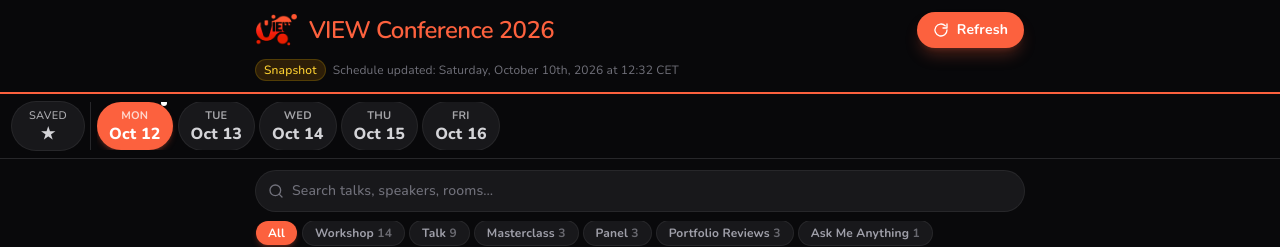
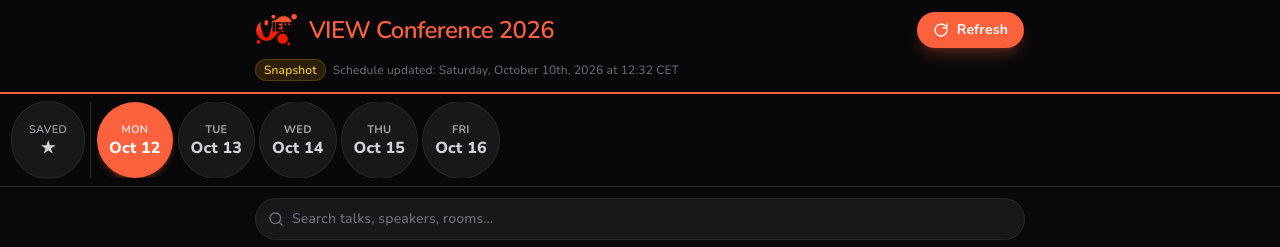
Before and after one commit to jonaskluger/view-2026, a React (Vite) app: page / in a window 1280 px wide. Shown: the top 247 px of the page. Built offline with nearby package versions, Linux system fonts and the light colour scheme; no server answers.

Commit message:
Round day tabs, remove today dot

```diff
--- a/src/components/DayTabs.tsx
+++ b/src/components/DayTabs.tsx
@@ -47,7 +47,7 @@
             key={day.id}
             ref={isActive ? activeRef : undefined}
             onClick={() => onSelect(day.id)}
-            className={`relative flex min-w-[4.5rem] flex-col items-center rounded-full px-3 py-1.5 text-sm transition active:scale-95 ${
+            className={`relative flex aspect-square min-w-[4.5rem] flex-col items-center justify-center rounded-full px-3 py-1.5 text-sm transition active:scale-95 ${
               isActive
                 ? 'bg-view font-bold text-white shadow-md shadow-view/25'
                 : 'bg-zinc-900 text-zinc-300 ring-1 ring-zinc-800 hover:ring-view/50'
@@ -55,14 +55,6 @@
           >
             <span className="text-[11px] font-bold uppercase tracking-wide opacity-75">{day.weekday}</span>
             <span className="text-base font-extrabold leading-tight">Oct {day.id}</span>
-            {isToday && (
-              <span
-                className={`absolute -top-0.5 right-1.5 h-1.5 w-1.5 rounded-full ${
-                  isActive ? 'bg-white' : 'bg-view'
-                }`}
-                aria-label="Today"
-              />
-            )}
           </button>
         );
         })}
```
